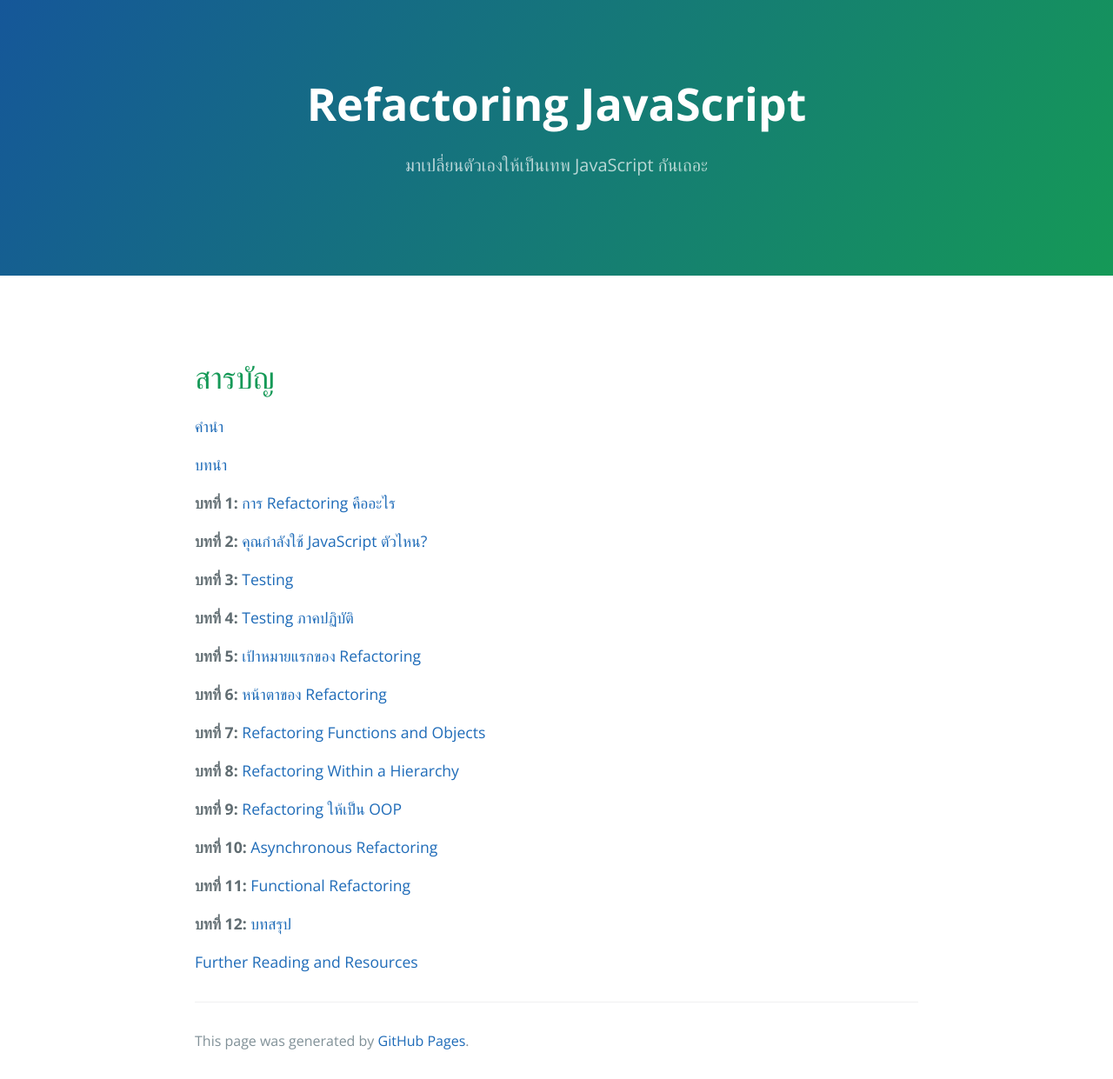
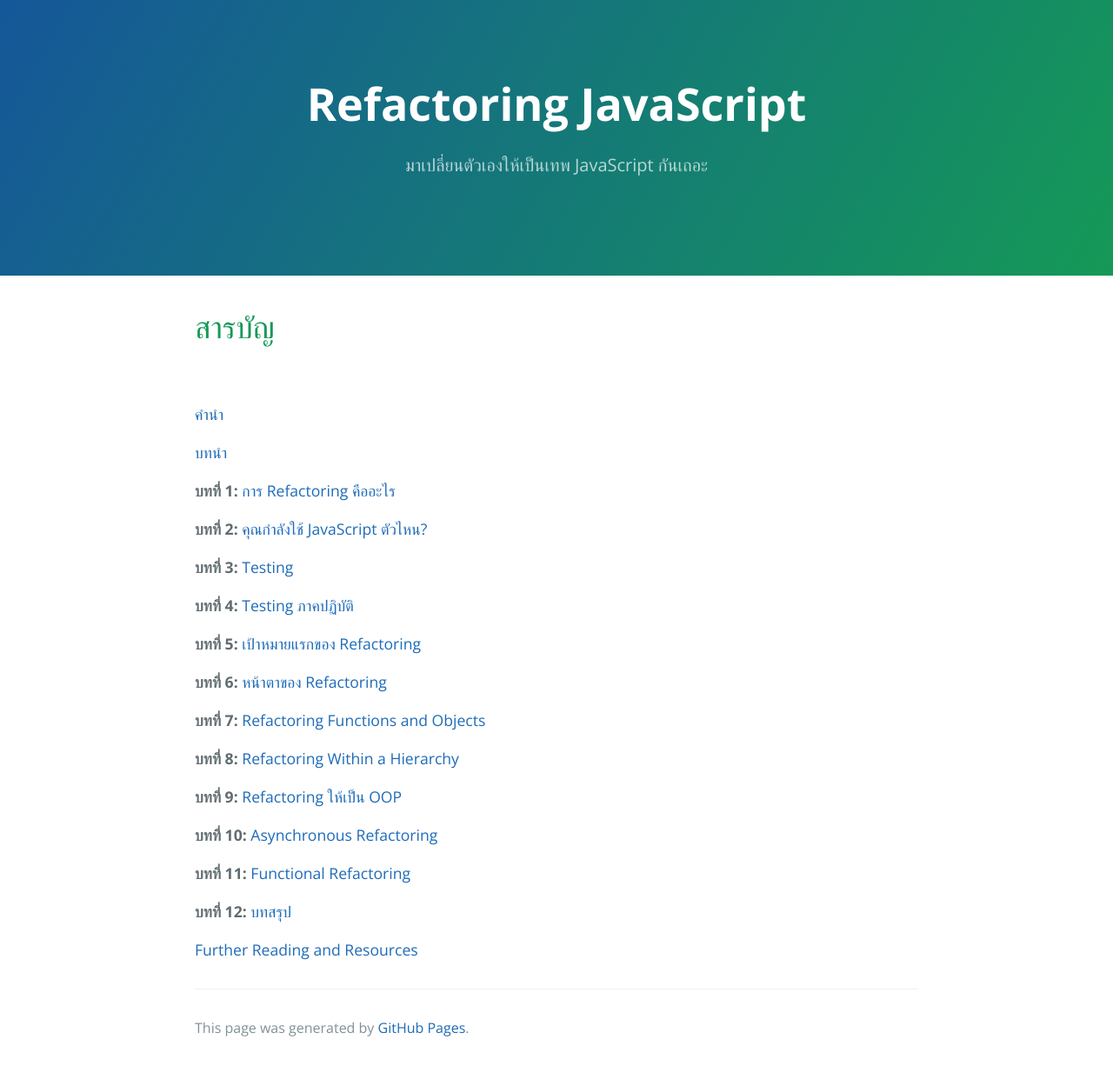
Before and after one commit to himaeng/himaeng.github.io, a Jekyll site: the page built from index.md, in a window 1280 px wide. Shown: the whole page at 87% size. Built offline with Jekyll 4.4.1, drawn with Linux system fonts in a browser that asks for light colours; our own code applies the rules of GitHub Pages for plain Markdown files.

```diff
--- a/index.md
+++ b/index.md
@@ -1,8 +1,8 @@
 ---
 layout: default
 ---
+# [](#header-1)สารบัญ
 <br/>
-# [](#header-1)สารบัญ
 
 [คำนำ](chapters/foreword)
 
```
